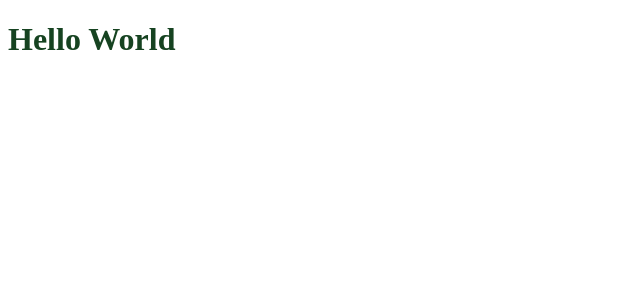
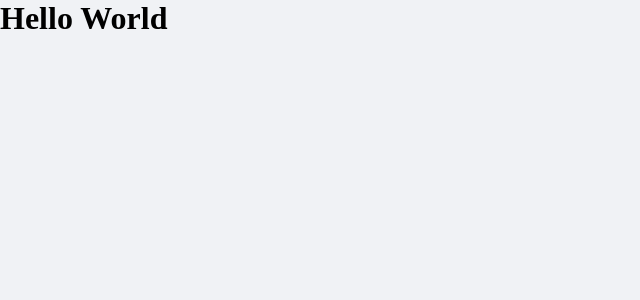
Before and after one commit to wellingtondw/dt-money, a React (Create React App) app: page / in a window 1280 px wide. Shown: the top 300 px of the page, without its empty margins (0-640 px from the left). Built offline with nearby package versions, Linux system fonts and the light colour scheme.

Commit message:
create global styles

```diff
--- a/public/index.html
+++ b/public/index.html
@@ -3,6 +3,7 @@
   <head>
     <meta charset="utf-8" />
     <meta name="viewport" content="width=device-width, initial-scale=1" />
+    <link rel="shortcut icon" href="favicon.pgn" type="image/png">
     <title>DT Money</title>
   </head>
   <body>
--- a/src/App.tsx
+++ b/src/App.tsx
@@ -1,13 +1,10 @@
-import styled from "styled-components";
-
-const Title = styled.h1`
-  color: #164321;
-`
+import { GlobalStyle } from "./styles/global";
 
 export function App() {
   return (
     <div className="App">
-      <Title>Hello World</Title>
+      <h1>Hello World</h1>
+      <GlobalStyle />
     </div>
   );
 }
--- /dev/null
+++ b/src/styles/global.ts
@@ -0,0 +1,47 @@
+import { createGlobalStyle } from 'styled-components'
+
+export const GlobalStyle = createGlobalStyle`
+
+  :root {
+    --red: #e52e4d;
+    --blue: #5429cc;
+
+    --blue-light: #6933ff;
+
+    --text-title: #363f5f;
+    --text-body: #969cb3;
+
+    --background: #f0f2f5;
+    --shape: #ffffff;
+  }
+
+  * {
+    margin: 0;
+    padding: 0;
+    box-sizing: border-box;
+  }
+
+  html {
+    @media (max-width: 1080px) {
+      font-size: 93.75%; //15px;
+    }
+
+    @media (max-width: 720px) {
+      font-size: 87.5%; //14px;
+    }
+  }
+
+  body {
+    background: var(--background);
+    --webkit-font-smoothing: antialiased;
+  }
+
+  button {
+    cursor: pointer;
+  }
+
+  [disabled] {
+    opacity: 0.6;
+    cursor: not-allowed;
+  }
+`
```
